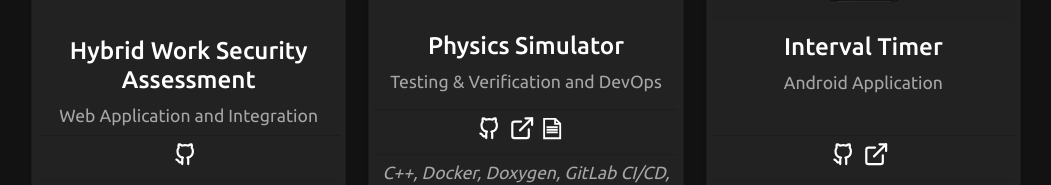
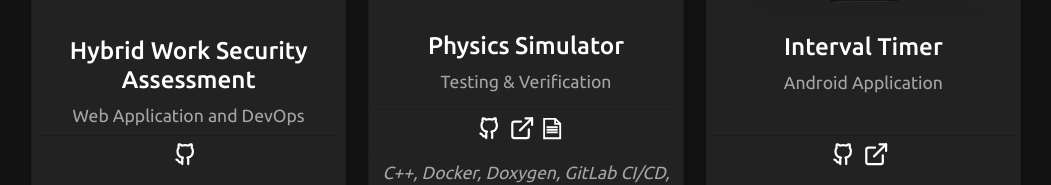
Before and after one commit to TrevorDrayton03/react-profile-full, a React (Create React App) app in the folder react-portfolio/: page / in a window 1280 px wide. Shown: the part 2348-2533 px from the top of the page, without its empty margins (114-1165 px from the left). Built offline with nearby package versions, Linux system fonts and the light colour scheme.

Commit message:
small word change for project description

```diff
--- a/react-portfolio/src/sections/Work.js
+++ b/react-portfolio/src/sections/Work.js
@@ -36,7 +36,7 @@ const Work = ({ }) => {
                             </a>
                         </Card.Title>
                         <Card.Text>
-                            Web Application and Integration
+                            Web Application and DevOps
                         </Card.Text>
                     </Card.Body>
                     <ListGroup className="list-group-flush" style={{ textAlign: 'center' }}>
@@ -76,7 +76,7 @@ const Work = ({ }) => {
                             </a>
                         </Card.Title>
                         <Card.Text>
-                            Testing & Verification and DevOps
+                            Testing & Verification
                         </Card.Text>
                     </Card.Body>
                     <ListGroup className="list-group-flush" style={{ textAlign: 'center' }}>
```
